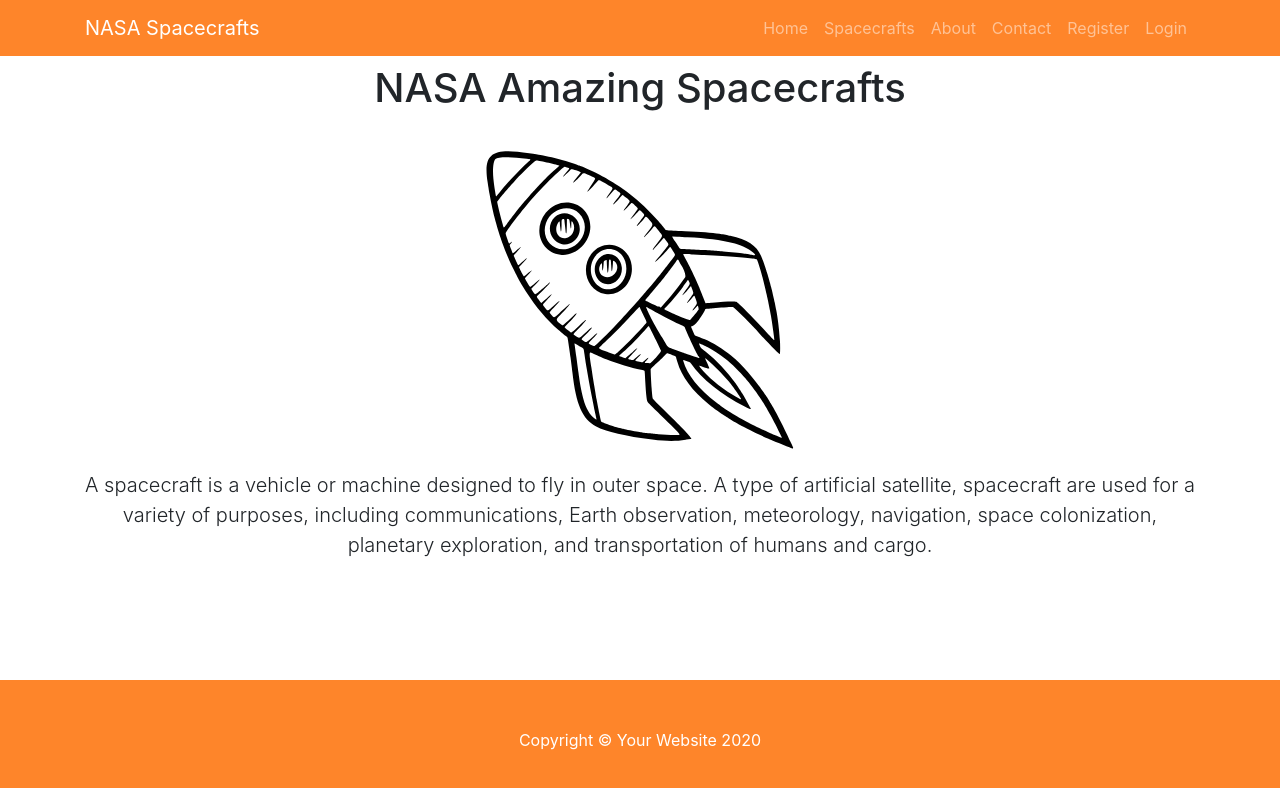
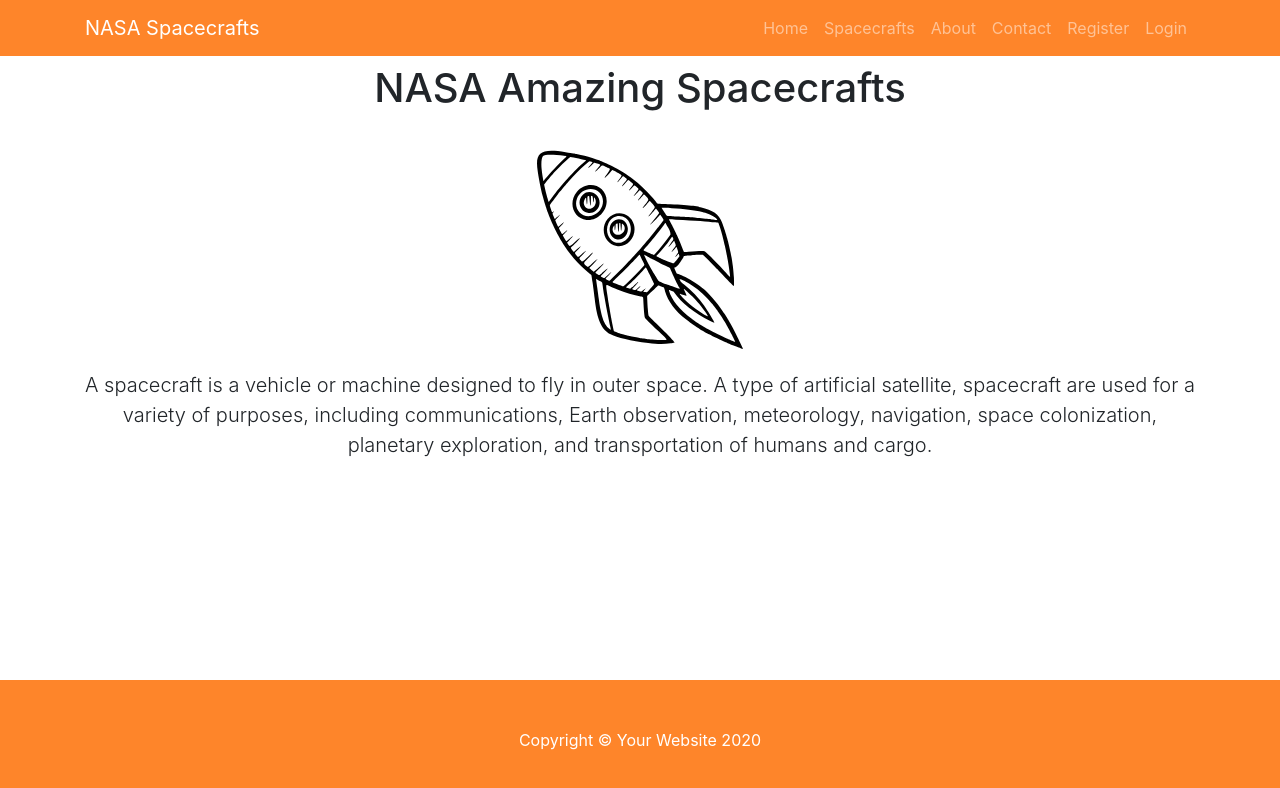
Before and after one commit to Saggers94/Vue-Spacecrafts, a Vue app in the folder spacecrafts/: page / in a window 1280 px wide. Shown: the top 788 px of the page. Built offline with nearby package versions, Linux system fonts and the light colour scheme.

Commit message:
change some css

```diff
--- a/spacecrafts/src/css/style.css
+++ b/spacecrafts/src/css/style.css
@@ -2,8 +2,8 @@
   background-color: #fe852a !important;
 }
 
-img {
-  height: 300px;
+#logo {
+  height: 200px;
   margin-top: 30px;
   margin-bottom: 20px;
 }
--- a/spacecrafts/src/pages/Home.vue
+++ b/spacecrafts/src/pages/Home.vue
@@ -2,7 +2,7 @@
   <div class="row pb-2">
     <div class="col-lg-12 text-center">
       <h1 class="mt-2">NASA Amazing Spacecrafts</h1>
-      <img src="images/spacecraft.svg" alt="Main Spacecraft Image" />
+      <img id="logo" src="images/spacecraft.svg" alt="Main Spacecraft Image" />
       <p class="lead">
         A spacecraft is a vehicle or machine designed to fly in outer space. A
         type of artificial satellite, spacecraft are used for a variety of
```
Also changed, not shown: 1 other file (tests, documents, lock files or other folders).
